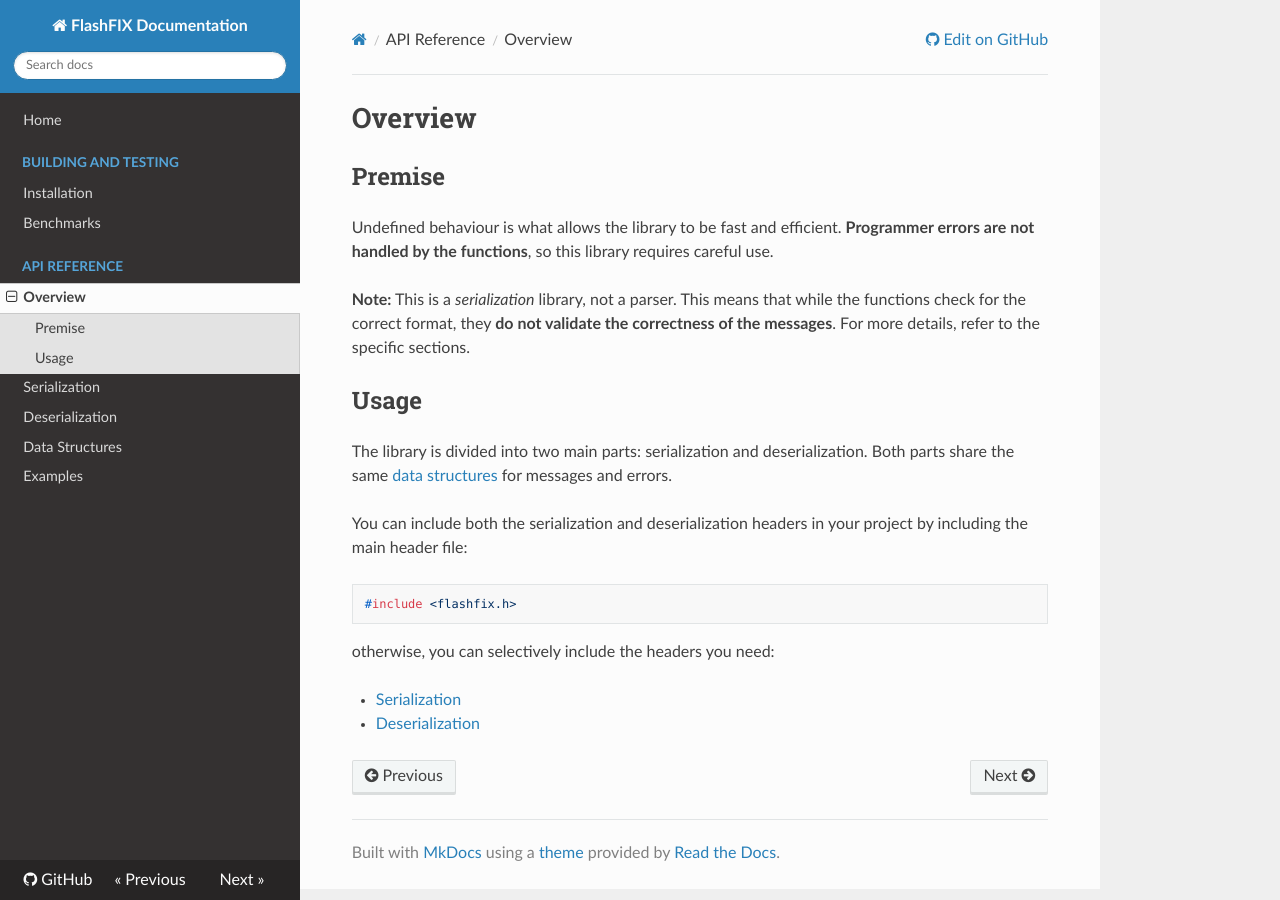
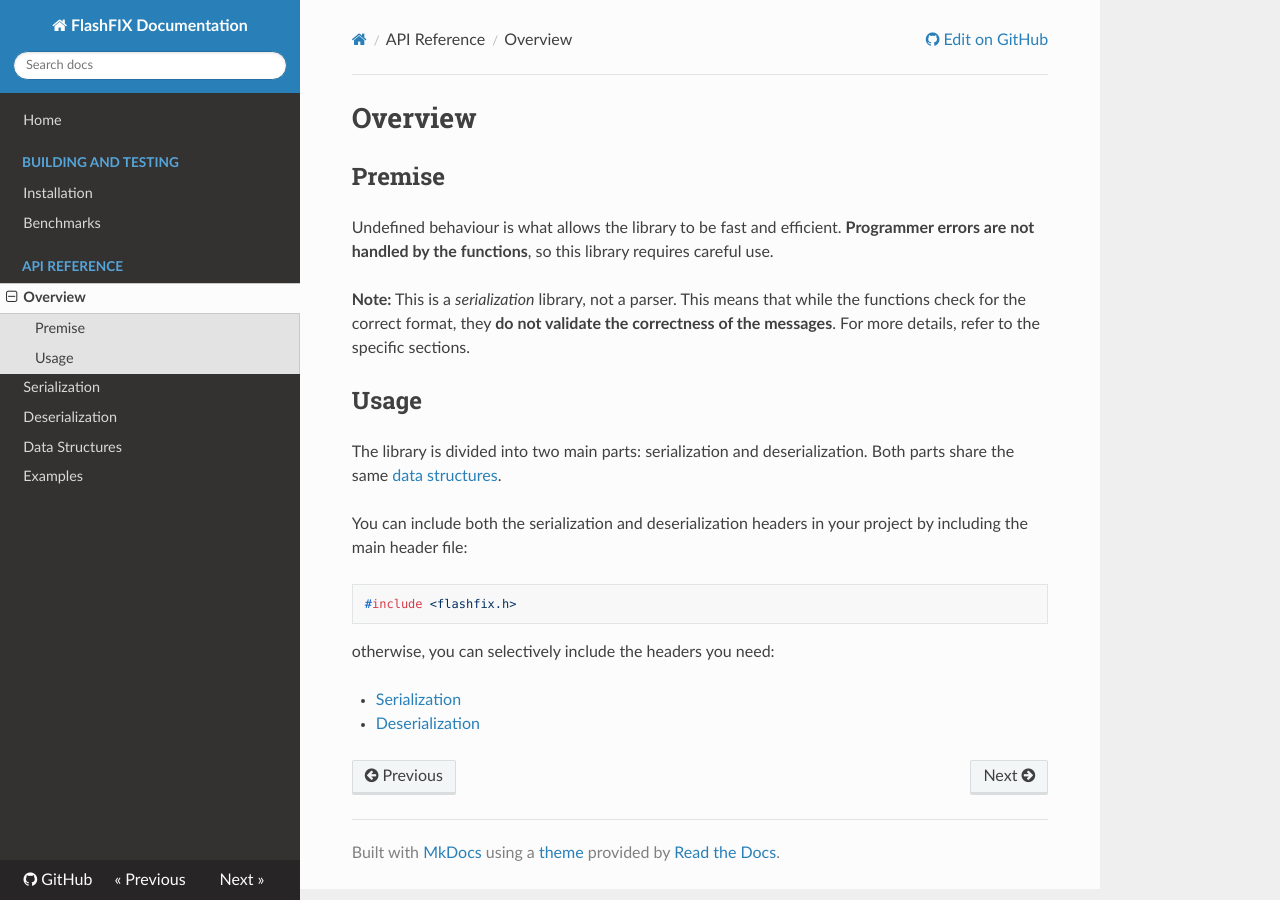
Before and after one commit to Raimo33/FlashFIX, an MkDocs documentation site: the page built from docs/api-reference/overview.md, in a window 1280 px wide. Built offline with MkDocs 1.6.1, drawn with Linux system fonts in a browser that asks for light colours; nearby versions of some CDN libraries.

Commit message:
Remove errors data structure

```diff
--- a/CMakeLists.txt
+++ b/CMakeLists.txt
@@ -22,7 +22,6 @@
   include/deserializer.h
   include/serializer.h
   include/structs.h
-  include/errors.h
 )
 
 set(FLASHFIX_COMPILE_OPTIONS
--- a/docs/api-reference/overview.md
+++ b/docs/api-reference/overview.md
@@ -9,7 +9,7 @@
 ## Usage
 
 The library is divided into two main parts: serialization and deserialization.
-Both parts share the same [data structures](data-structures.md) for messages and errors.
+Both parts share the same [data structures](data-structures.md).
 
 You can include both the serialization and deserialization headers in your project by including the main header file:
 
```
